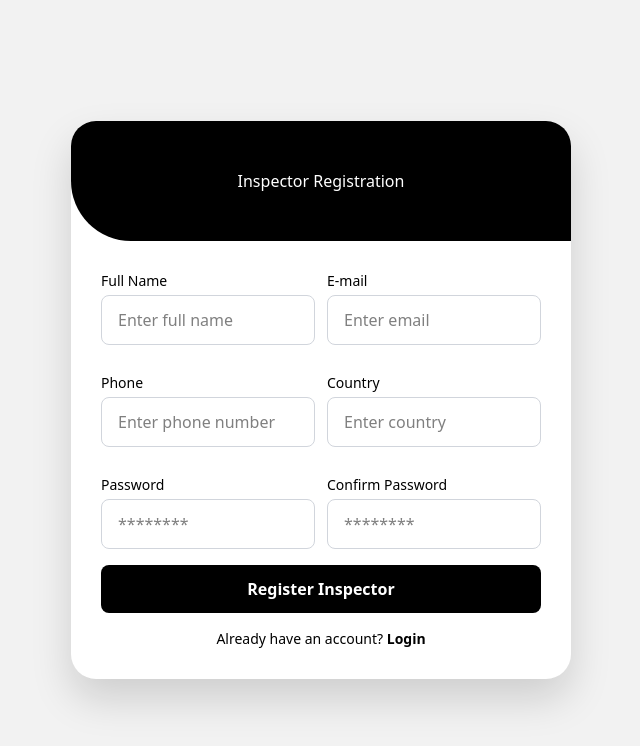
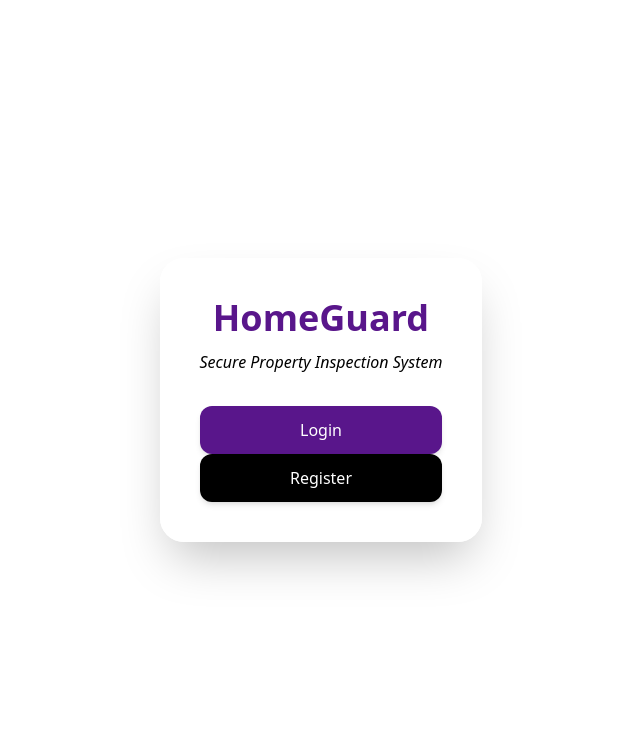
Before and after one commit to Aishafarheenn/HomeGuard, a React app in the folder frontend/: page / in a window 1280 px wide. Shown: the top 746 px of the page, without its empty margins (319-959 px from the left). Built offline with nearby package versions, Linux system fonts and the light colour scheme; the HTML template or start-up script is replaced by a standard one.

Commit message:
frontend landing page

```diff
--- a/frontend/src/App.jsx
+++ b/frontend/src/App.jsx
@@ -1,10 +1,23 @@
 import React from "react";
-import InspectorRegistration from "./screens/InspectorRegistration";
+import {BrowserRouter,Routes,Route} from "react-router-dom";
+
+// import InspectorRegistration from "./screens/InspectorRegistration";
+import OwnerRegistration from "./screens/OwnerRegistration";
+import Login from "./screens/Login";
+import LandingPage from "./screens/LandingPage";
+
 // import Login from "./screens/Login";
 
 function App() {
-  return <InspectorRegistration />;
-  // return <Login/>
+ return (
+    <BrowserRouter>
+    <Routes>
+      <Route path="/" element={<LandingPage/>} />
+      <Route path="/login" element={ <Login/> } />
+      <Route path="/register/owner" element={<OwnerRegistration/>}/>
+    </Routes>
+    </BrowserRouter>
+ )
 }
 
 export default App;
--- a/frontend/src/screens/LandingPage.jsx
+++ b/frontend/src/screens/LandingPage.jsx
@@ -1,12 +1,40 @@
-import React from 'react'
-import { Link } from 'react-router-dom'
+import React from "react";
+import { Link } from "react-router-dom";
 
 function LandingPage() {
   return (
-    <div>
+    <div className="min-h-screen flex items-center justify-center  from-indigo-900 via-purple-800 to-indigo-900">
+
+      <div className="bg-white/95 backdrop-blur-md p-10 rounded-3xl shadow-2xl  text-center">
+
+        <h1 className="text-4xl font-bold text-purple-900 mb-3">
+          HomeGuard
+        </h1>
+
+        <p className="text-black mb-8">
+          <i> Secure Property Inspection System </i>
+        </p>
+
+        <div className="space-y-4">
+
+          <Link to="/login">
+            <button className="w-full bg-purple-900 text-white py-3 rounded-xl hover:bg-purple-800 transition duration-300 shadow-md">
+              Login
+            </button>
+          </Link>
+
+          <Link to="/register/owner">
+            <button className="w-full bg-black text-white py-3 rounded-xl hover:bg-black transition duration-300 shadow-md">
+              Register
+            </button>
+          </Link>
+
+        </div>
+
+      </div>
 
     </div>
-  )
+  );
 }
 
-export default LandingPage
+export default LandingPage;
--- a/frontend/src/screens/Login.jsx
+++ b/frontend/src/screens/Login.jsx
@@ -1,7 +1,9 @@
 import React, { useState } from "react";
+import { Link } from "react-router-dom";
 import Card from "../components/ui/Card";
 import Input from "../components/ui/Input";
 import Button from "../components/ui/Button";
+
 
 function Login() {
   const [formData, setFormData] = useState({
@@ -71,9 +73,9 @@ function Login() {
 
           <p className="text-center text-sm mt-5">
             Don’t have an account?{" "}
-            <span className="font-bold cursor-pointer hover:underline">
+            <Link to="/register/owner"  className="font-bold cursor-pointer hover:underline">
               Sign Up
-            </span>
+            </Link>
           </p>
         </div>
 
--- a/frontend/src/screens/OwnerRegistration.jsx
+++ b/frontend/src/screens/OwnerRegistration.jsx
@@ -1,4 +1,5 @@
 import React, { useState } from "react";
+import { Link } from "react-router-dom";
 import Card from "../components/ui/Card";
 import Input from "../components/ui/Input";
 import Button from "../components/ui/Button";
@@ -101,7 +102,7 @@ function OwnerRegistration() {
 
           <p className="text-center mt-4 text-sm">
             Already have an account?{" "}
-            <span className="font-bold cursor-pointer">Login</span>
+            <Link to="/login" className="font-bold cursor-pointer">Login</Link>
           </p>
         </div>
       </Card>
```
Also changed, not shown: 1 other file (tests, documents, lock files or other folders).
